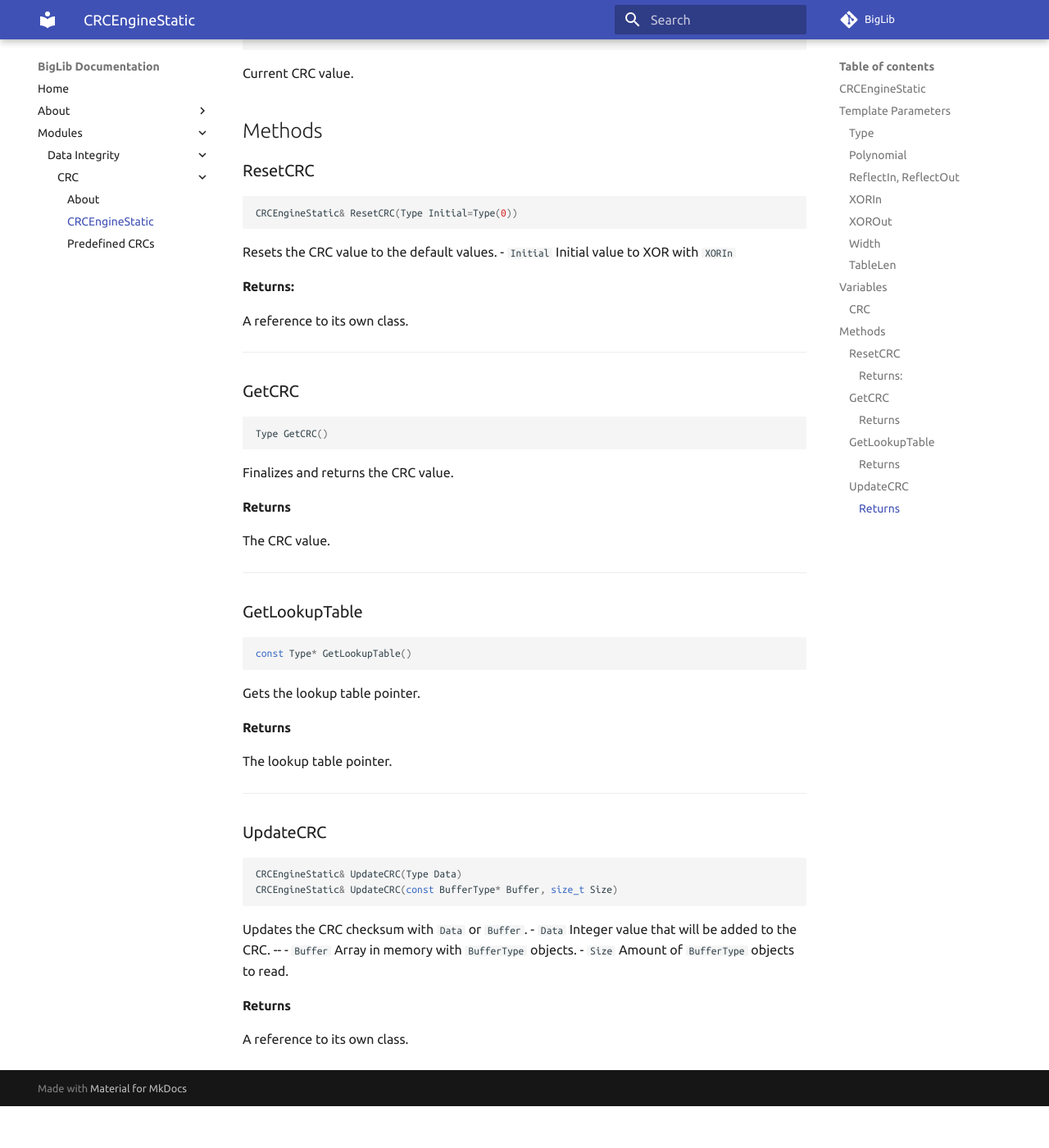
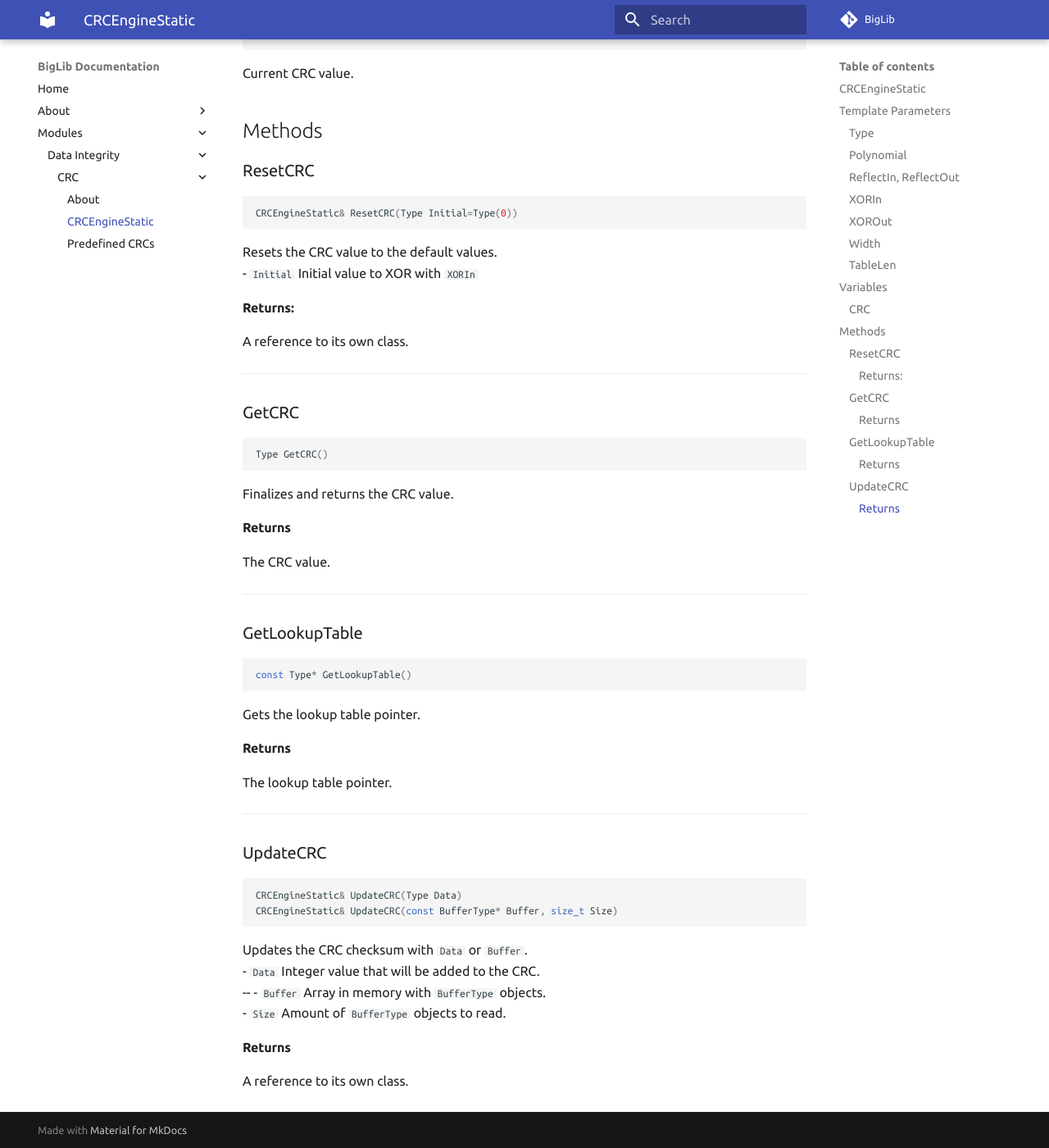
Before and after one commit to rafa-br34/BigLib, an MkDocs documentation site: the page built from Documentation/docs/Modules/DataIntegrity/CRC/CRCEngineStatic.md, in a window 1280 px wide and 1400 px high, scrolled down 1225 px. Shown: the whole window at 82% size. Built offline with MkDocs 1.6.1 and Material for MkDocs 9.7.7, drawn with Linux system fonts in a browser that asks for light colours; comment, search, counter and statistics services are not loaded; before the commit the page ends 2574 px from its top, so only the background shows below that.

Commit message:
Update CRCEngineStatic.md

````diff
--- a/Documentation/docs/Modules/DataIntegrity/CRC/CRCEngineStatic.md
+++ b/Documentation/docs/Modules/DataIntegrity/CRC/CRCEngineStatic.md
@@ -45,8 +45,8 @@ Current CRC value.
 ```c++
 CRCEngineStatic& ResetCRC(Type Initial=Type(0))
 ```
-Resets the CRC value to the default values.
- - `Initial` Initial value to XOR with `XORIn`
+Resets the CRC value to the default values.<br>
+ - `Initial` Initial value to XOR with `XORIn`<br>
 #### Returns:
 A reference to its own class.
 
@@ -77,10 +77,10 @@ The lookup table pointer.
 CRCEngineStatic& UpdateCRC(Type Data)
 CRCEngineStatic& UpdateCRC(const BufferType* Buffer, size_t Size)
 ```
-Updates the CRC checksum with `Data` or `Buffer`.
- - `Data` Integer value that will be added to the CRC.
+Updates the CRC checksum with `Data` or `Buffer`.<br>
+ - `Data` Integer value that will be added to the CRC.<br>
  --
- - `Buffer` Array in memory with `BufferType` objects.
- - `Size` Amount of `BufferType` objects to read.
+ - `Buffer` Array in memory with `BufferType` objects.<br>
+ - `Size` Amount of `BufferType` objects to read.<br>
 #### Returns
 A reference to its own class.
````
